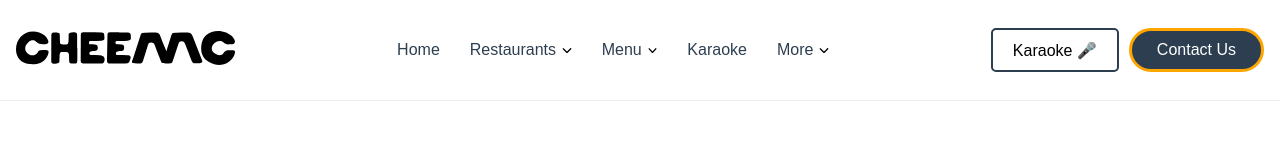
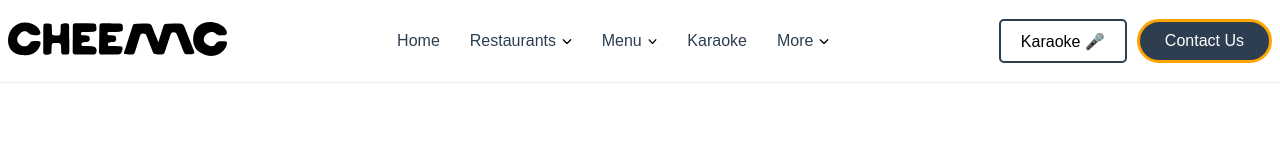
Before and after one commit to mdaffanwd/wix-navbar, a plain HTML site: page index.html in a window 1280 px wide. Both pictures are taken after a click on the item "Karaoke". Drawn offline with Linux system fonts and the light colour scheme.

Commit message:
bxshdw,etc,

```diff
--- a/script.js
+++ b/script.js
@@ -10,7 +10,7 @@ document.querySelectorAll('[data-dropdown]').forEach(dropdown => {
   dropdown.addEventListener('mouseleave', () => {
     timeout = setTimeout(() => {
       dropdown.classList.remove('active');
-    }, 300);
+    }, 400);
   });
 
   // Close dropdown on link click
--- a/styles.css
+++ b/styles.css
@@ -11,7 +11,7 @@ body {
     display: flex;
     justify-content: space-between;
     align-items: center;
-    padding: 1.5rem 1rem;
+    padding-inline: .5rem;
     background-color: transparent;
     border-bottom: 1px solid #eee;
     /* z-index: 9; */
@@ -34,6 +34,7 @@ body {
 
 .nav-item {
     position: relative;
+    padding-block: 2rem;
     cursor: pointer;
     color: #2c3e50;
     transition: color 0.3s ease;
@@ -54,9 +55,10 @@ body {
     left: 0;
     /* right: 0; */
     width: auto;
-    height: 70vh;
+    height: max-content;
     text-align: left;
     background-color: none;
+    box-shadow: 0 8px 20px rgba(0, 0, 0, 0.1);
     opacity: 0;
     transform: translateY(-100%);
     pointer-events: none;
```
